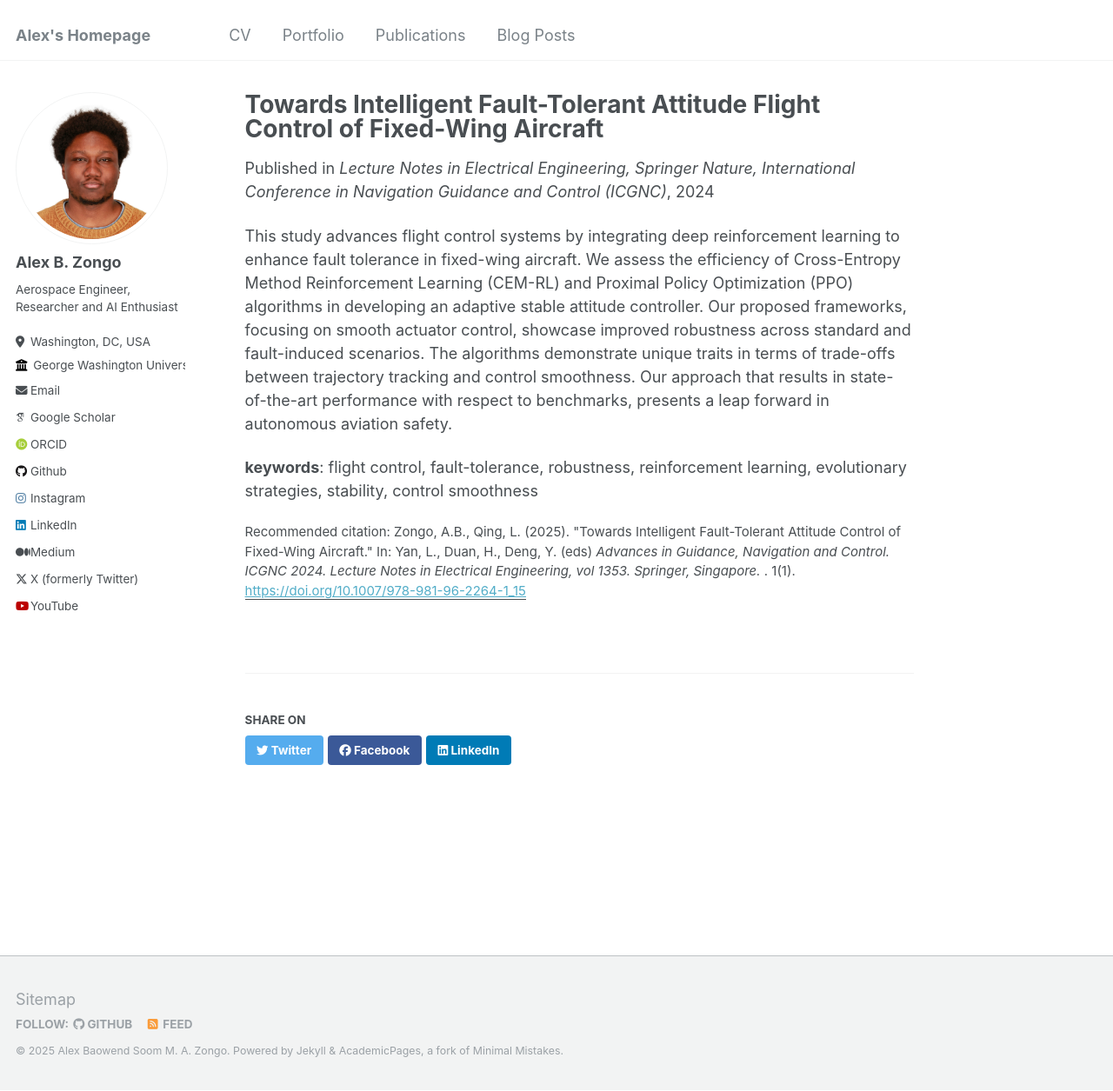
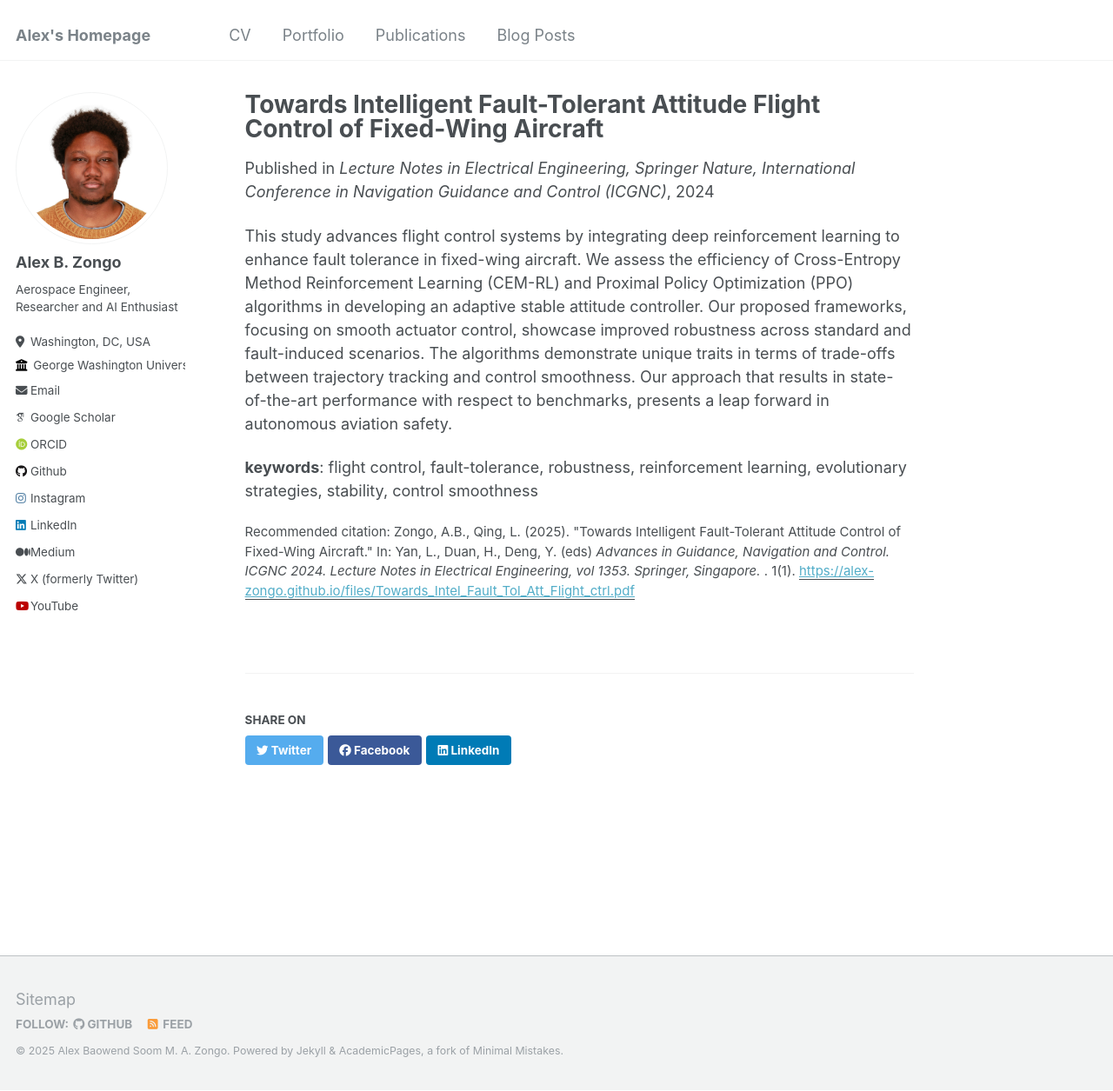
Before and after one commit to Alex-Zongo/alex-zongo.github.io, a Jekyll site: the page built from _publications/2024-08-09-Towards-Intelligent-Fault-Tolerant-Attitude Flight-Control-of-Fixed-Wing-Aircraft-number-1.md, in a window 1280 px wide and 1255 px high. Shown: the whole window at 87% size. Built offline with Jekyll 4.4.1, drawn with Linux system fonts in a browser that asks for light colours; some web fonts are replaced; some of the changed lines change nothing that is shown.

Commit message:
paper upload

```diff
--- a/_publications/2024-08-09-Towards-Intelligent-Fault-Tolerant-Attitude Flight-Control-of-Fixed-Wing-Aircraft-number-1.md
+++ b/_publications/2024-08-09-Towards-Intelligent-Fault-Tolerant-Attitude Flight-Control-of-Fixed-Wing-Aircraft-number-1.md
@@ -5,7 +5,7 @@ permalink: /publication/2024-08-09-Towards-Intelligent-Fault-Tolerant-Attitude F
 excerpt: 'This paper was submitted as part of my master thesis. It delves into the use of Reinforcement Learning to enhance fault-tolerance in fixed-wing aircraft flight control'
 date: 2024-08-09
 venue: 'Lecture Notes in Electrical Engineering, Springer Nature, International Conference in Navigation Guidance and Control (ICGNC)'
-paperurl: 'https://doi.org/10.1007/978-981-96-2264-1_15' #'http://academicpages.github.io/files/paper1.pdf'
+paperurl: 'https://alex-zongo.github.io/files/Towards_Intel_Fault_Tol_Att_Flight_ctrl.pdf' #'https://doi.org/10.1007/978-981-96-2264-1_15' #'http://academicpages.github.io/files/paper1.pdf'
 citation: 'Zongo, A.B., Qing, L. (2025). &quot;Towards Intelligent Fault-Tolerant Attitude Control of Fixed-Wing Aircraft.&quot; In: Yan, L., Duan, H., Deng, Y. (eds) <i>Advances in Guidance, Navigation and Control. ICGNC 2024. Lecture Notes in Electrical Engineering, vol 1353. Springer, Singapore. <https://doi.org/10.1007/978-981-96-2264-1_15> </i>. 1(1).'
 ---
 
```
Also changed, not shown: 1 other file.
